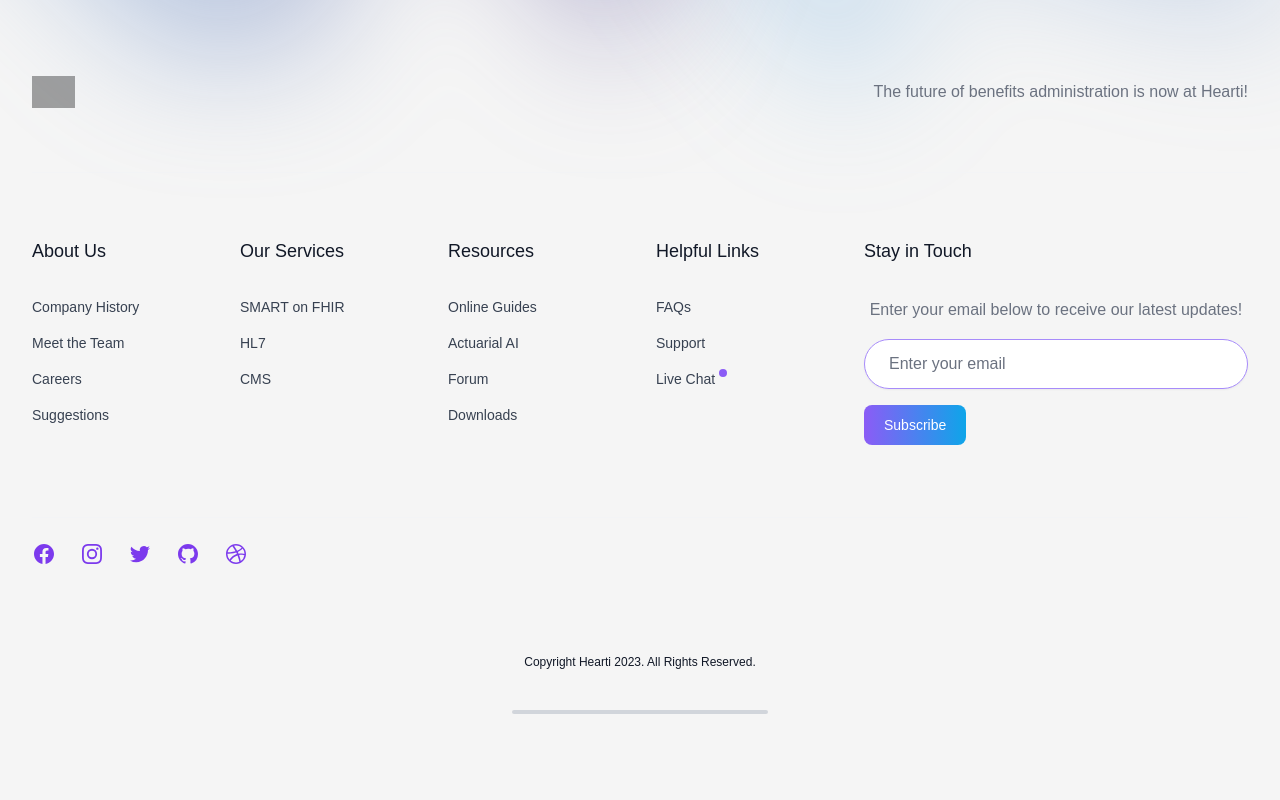
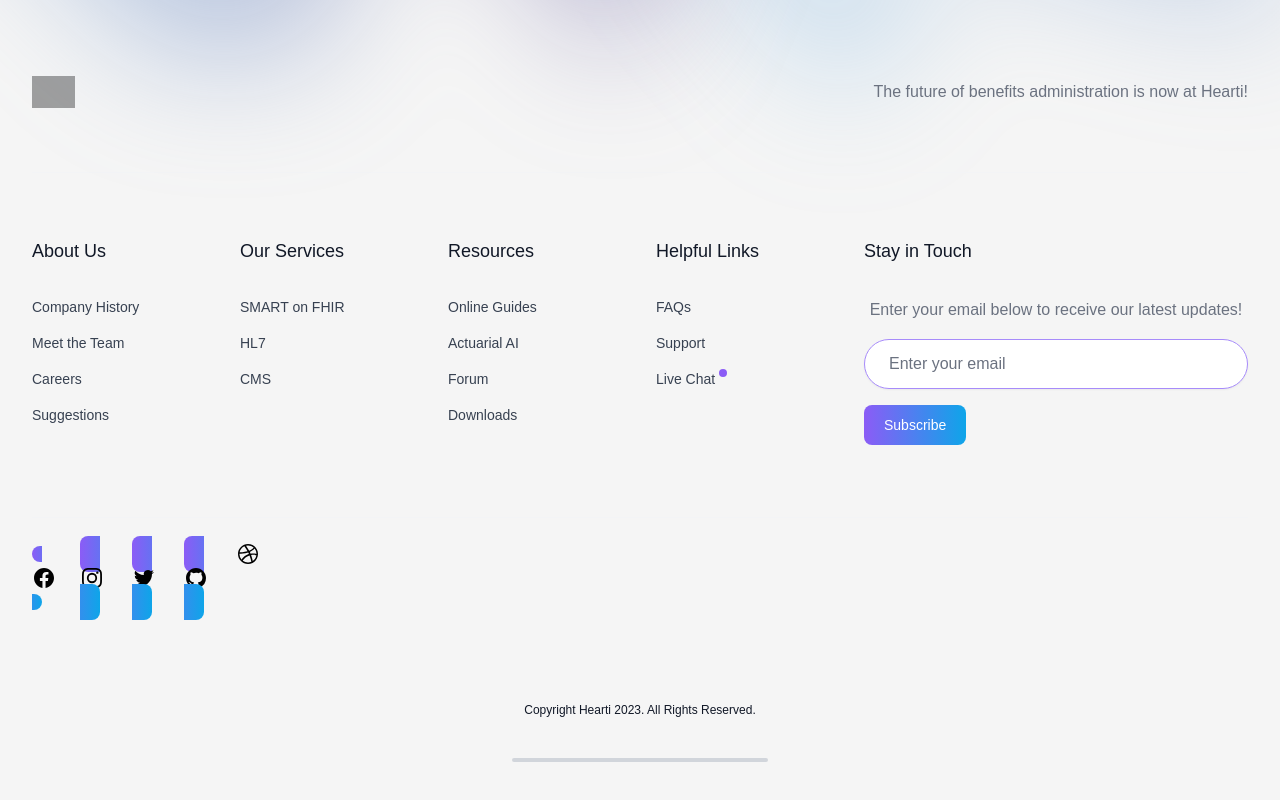
Before and after one commit to rmourey26/gpt-one, a Next.js app: page / in a window 1280 px wide. Shown: the part 892-1692 px from the top of the page. Before the commit the page ends 1646 px from the top, so only its background shows below. Built offline with nearby package versions, Linux system fonts and the light colour scheme; no server answers; grey boxes are pictures that could not be loaded.

Commit message:
Update footer.jsx

```diff
--- a/components/footer.jsx
+++ b/components/footer.jsx
@@ -261,7 +261,7 @@
             href="/"
             rel="noreferrer"
             target="_blank"
-            className="text-violet-600 bg-gradient-to-r from-violet-500 to-sky-500 transition hover:bg-gradient-to-bl"
+            className="bg-gradient-to-r from-violet-500 to-sky-500 hover:bg-gradient-to-bl focus:ring-4 focus:outline-none focus:ring-violet-300 dark:focus:ring-violet-800 font-medium rounded-lg text-sm px-2.5 py-1.25 text-center mr-2 mb-2"
           >
             <span className="sr-only">Facebook</span>
             <svg
@@ -284,7 +284,7 @@
             href="/"
             rel="noreferrer"
             target="_blank"
-            className="text-violet-600 transition hover:text-violet-700/75"
+            className="bg-gradient-to-r from-violet-500 to-sky-500 hover:bg-gradient-to-bl focus:ring-4 focus:outline-none focus:ring-violet-300 dark:focus:ring-violet-800 font-medium rounded-lg text-sm px-5 py-2.5 text-center mr-2 mb-2"
           >
             <span className="sr-only">Instagram</span>
             <svg
@@ -307,7 +307,7 @@
             href="/"
             rel="noreferrer"
             target="_blank"
-            className="text-violet-600 transition hover:text-violet-700/75"
+            className="bg-gradient-to-r from-violet-500 to-sky-500 hover:bg-gradient-to-bl focus:ring-4 focus:outline-none focus:ring-violet-300 dark:focus:ring-violet-800 font-medium rounded-lg text-sm px-5 py-2.5 text-center mr-2 mb-2"
           >
             <span className="sr-only">Twitter</span>
             <svg
@@ -328,7 +328,7 @@
             href="https://github.com/Hearti"
             rel="noreferrer"
             target="_blank"
-            className="text-violet-600 transition hover:text-violet-700/75"
+            className="bg-gradient-to-r from-violet-500 to-sky-500 hover:bg-gradient-to-bl focus:ring-4 focus:outline-none focus:ring-violet-300 dark:focus:ring-violet-800 font-medium rounded-lg text-sm px-5 py-2.5 text-center mr-2 mb-2"
           >
             <span className="sr-only">GitHub</span>
             <svg
@@ -356,7 +356,7 @@
             <span className="sr-only">Dribbble</span>
             <svg
               className="h-6 w-6"
-              fill="currentColor"
+              fill="inherit"
               viewBox="0 0 24 24"
               aria-hidden="true"
             >
```
